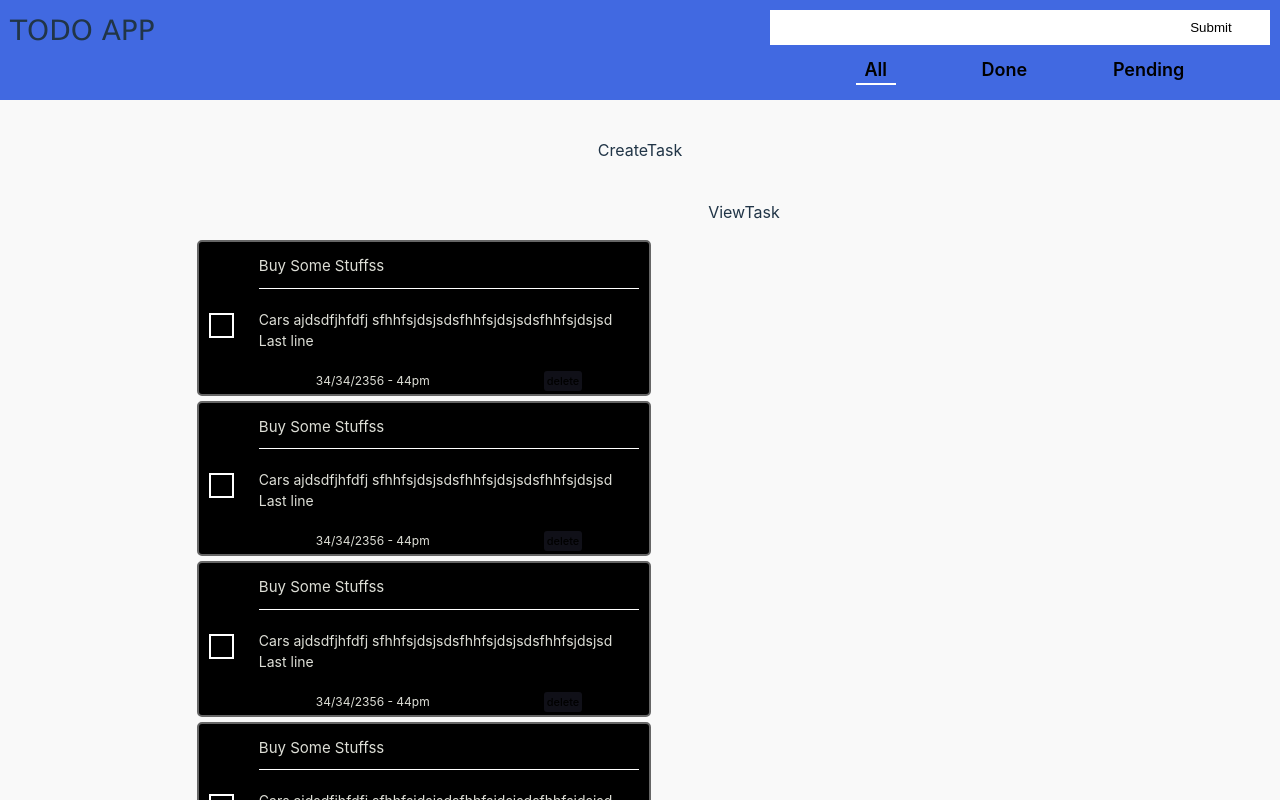
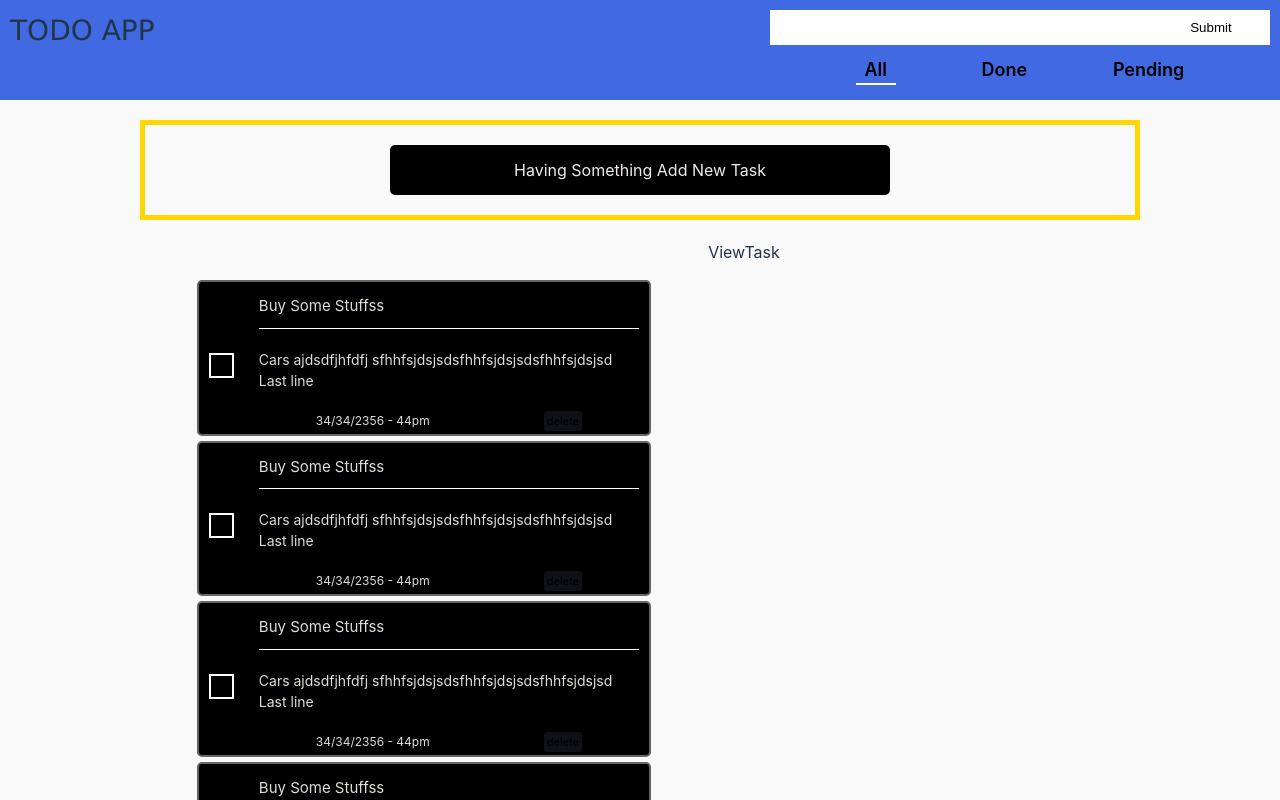
Before and after one commit to abmercy035/web-todo-app, a React (Vite) app: page / in a window 1280 px wide. Shown: the top 800 px of the page. Built offline with nearby package versions, Linux system fonts and the light colour scheme.

Commit message:
Feat :
finished the createtask component and styled it

```diff
--- a/src/components/createtask/CreateTask.jsx
+++ b/src/components/createtask/CreateTask.jsx
@@ -2,7 +2,8 @@ import "./createtask.css"
 const CreateTask = () => {
   return (
     <div className="create-task">
-      CreateTask
+    <div className="create-task-btn">
+      Having Something Add New Task </div>
     </div>
   );
 };
--- a/src/components/createtask/createtask.css
+++ b/src/components/createtask/createtask.css
@@ -1,10 +1,25 @@
 .create-task {
   display: flex;
-  max-width: 600px;
   min-width: 100%;
+  margin: 20px auto;
   height: 100px;
   grid-area: create;
   display: flex;
   align-items: center;
   justify-content: center;
+  border: 5px gold solid;
+  padding: 10px;
 }
+.create-task-btn {
+  display: flex;
+  width: 100%;
+  max-width: 500px;
+  margin: 20px auto;
+  min-height: 50px;
+  display: flex;
+  align-items: center;
+  color: rgb(240, 235, 235);
+  justify-content: center;
+  background-color: rgb(0, 0, 0);
+  border-radius: 5px;
+}
```
